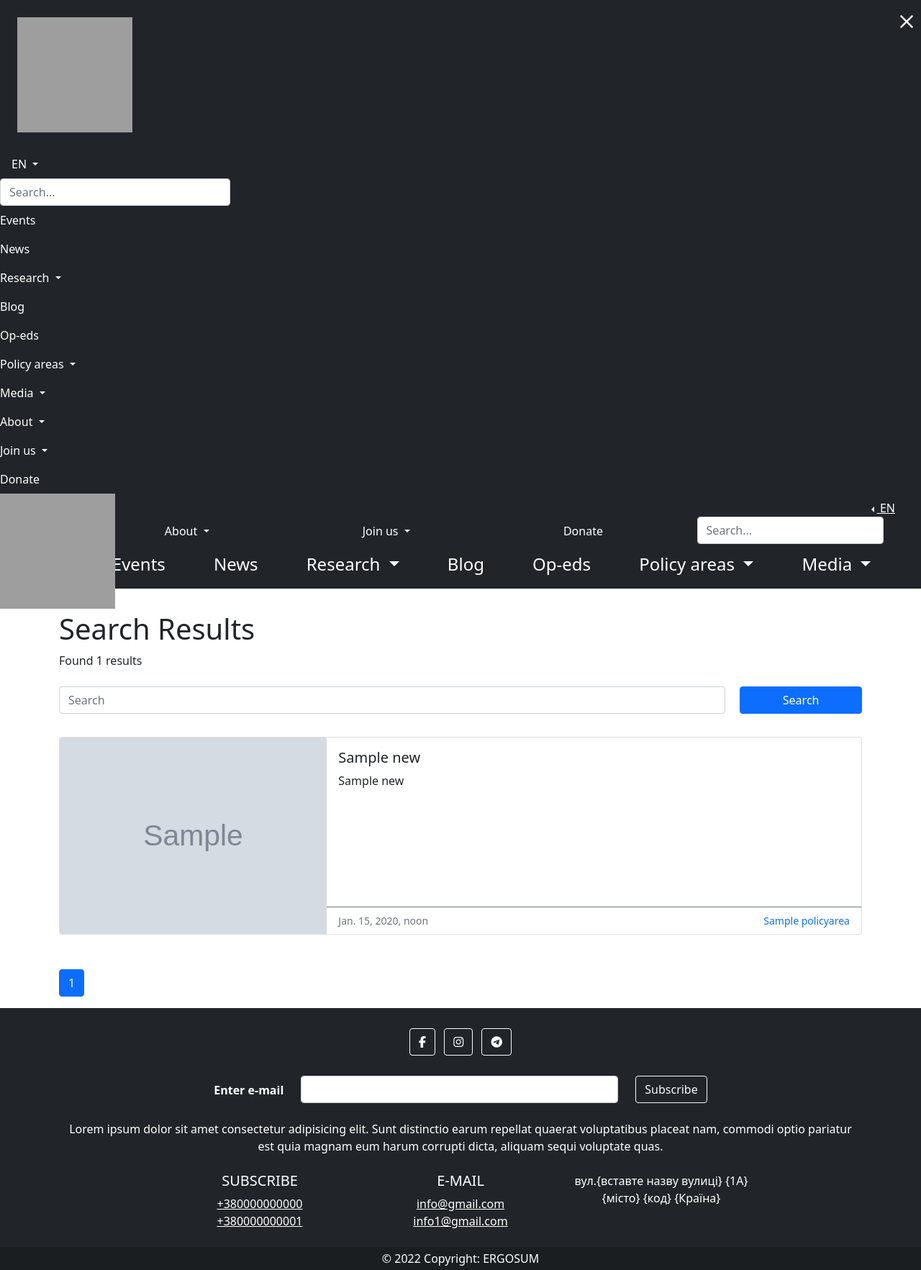
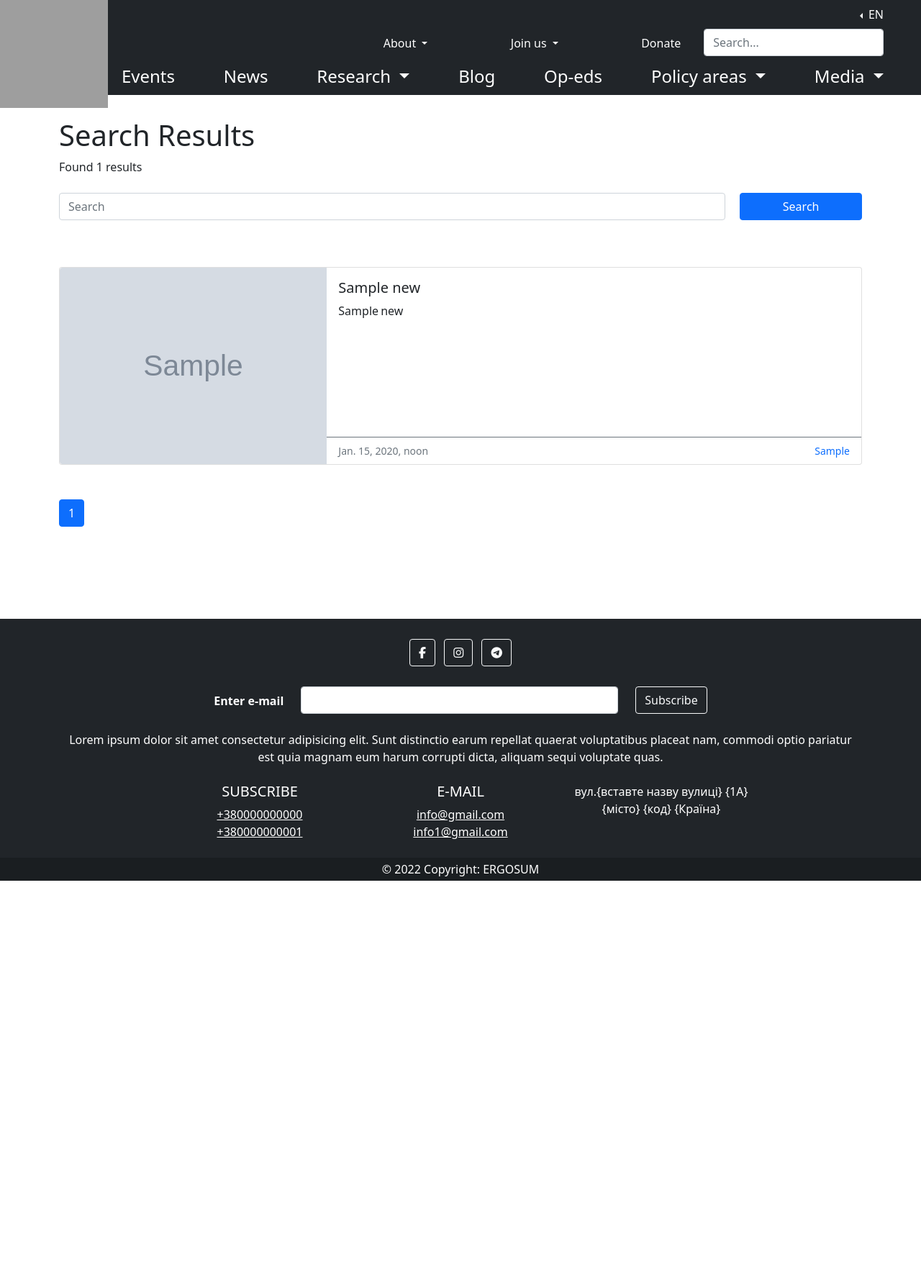
Before and after one commit to Ez4Real/infoBlog, a Django app: page /en/search/ in a window 1280 px wide. Shown: the whole page at 72% size. After the commit the page ends 1224 px from the top, so only its background shows below. Run offline with Django 4.2, Linux system fonts and the light colour scheme; tables that the repository leaves empty hold one stand-in row (values such as "Sample post"); grey boxes marked "Sample" are stand-in pictures; parts of the project's set-up code (start-up, migrations or seed data) failed here and were passed over; some libraries are stand-ins or nearby versions; grey boxes are pictures that could not be loaded.

Commit message:
fix text, cards

```diff
--- /dev/null
+++ b/blog/static/css/styles.css
@@ -0,0 +1,327 @@
+.sidebar-nav {
+    margin-top: 20px;
+    padding: 0;
+    list-style: none;
+}
+/* .main-header{
+    height: 200px;
+} */
+
+nav{
+    padding: 0px !important;
+}
+
+.nav-div{
+    padding-left: 0 px !important;
+
+}
+
+.header-nav-bar{
+    height: 224px;
+}
+
+.custom-font-size{
+    font-size: 25px;
+}
+
+.header-content{
+    margin: 0;
+    padding: 0;
+}
+
+.font-size-custom-navbar{
+    font-size: 25px;
+    margin-bottom: -20px;
+    margin-top: 45px;
+}
+
+.logo,
+.logo-side{
+    height: 155px;
+    width: 155px;
+}
+
+@media (max-width: 1440px) {
+    .logo,
+    .logo-side{
+        height: 150px;
+        width: 150px;
+    }
+
+
+    .lang_butt{
+        margin-left: 130px!important;
+        margin-top: -5px!important;
+        margin-bottom: -5px!important;
+    }
+}
+
+@media (max-width: 1024px) {
+    .fs-4{
+        font-size: calc(1.275rem + .1vw)!important;
+    }
+
+    .logo,
+    .logo-side{
+        height: 140px;
+        width: 140px;
+    }
+
+    .lang_butt{
+        margin-left: 110px!important;
+        margin-top: -5px!important;
+        margin-bottom: -5px!important;
+    }
+}
+
+@media (max-width: 991px) {
+
+    .fs-4{
+        font-size: 1rem!important
+    }
+
+    .text-cronis{
+        align-items: center!important;
+    }
+
+    .cronis-item-1{
+        text-align: center!important;
+        order: 1
+    }
+
+    .cronis-item-2{
+        text-align: center!important;
+        order: 0
+    }
+
+    .lang_butt{
+        justify-content: center!important;
+        margin-left: 0px!important;
+        margin-top: 0px!important;
+        margin-bottom: 0px!important;
+        order:1!important;
+    }
+
+    .logo-none{
+        visibility:hidden;
+    }
+
+    .side-navbar{
+    z-index: 1024;
+    }
+}
+
+@media (max-width: 425px) {
+    .card-video{
+        width:100%!important;
+    }
+    .logo,
+    .logo-side{
+        height: 100px;
+        width: 100px;
+    }
+}
+
+
+@media (max-width: 375px) {
+    .logo,
+    .logo-side{
+        height: 95px;
+        width: 95px;
+    }
+}
+
+@media (max-width: 320px) {
+    .logo,
+    .logo-side{
+        height: 85px;
+        width: 85px;
+    }
+}
+
+
+.testdiv{
+    width: 100px;
+    height: 100px;
+    background-color: red;
+}
+
+.ob-cover{
+    object-fit: cover;
+}
+
+.icon-bg-d{
+    height: 50px;
+    width: 50px;
+    background: #000;
+    border-radius: 50%;
+    /* margin-left: -20px; */
+}
+
+.cronis-nav-button-carousel {
+    margin-right: 35%;
+}
+
+.cronis-carousel-control-prev{
+    position: absolute;
+    left: -150px;
+}
+
+.cronis-carousel-control-next{
+    position: absolute;
+    left: 1250px;
+}
+
+.font-bold {
+  font-weight: bold;
+}
+
+footer{
+    margin-top: 10%;
+}
+
+.our-team-foto{
+    justify-content: center;
+}
+
+.join-us-foto{
+    height: 500px;
+    width: 100%;
+    position: relative;
+}
+.join-us-text{
+    position: absolute;
+}
+
+.card-foto{
+    height: 400px;
+}
+
+.body-cronis-post img{
+    display: block;
+    margin-left: auto;
+    margin-right: auto;
+}
+
+/*.beam-cronis{
+    height: 207px;
+}*/
+
+
+.lang_butt{
+    justify-content: flex-end;
+    margin-left: 130px;
+    margin-bottom: 25px;
+}
+
+* {
+  margin: 0;
+  padding: 0;
+  box-sizing: border-box;
+}
+
+body {
+  min-height: 100vh;
+  background-color: #fff;
+}
+
+.side-navbar {
+  width: 300px;
+  height: 100%;
+  position: fixed;
+  right: 0;
+  background-color: #100901;
+  visibility: hidden;
+  border-left: 1px solid rgba(0, 0, 0, 0.2);
+}
+
+.nav-link{
+  transition: all .3s ease;
+}
+.nav-link:hover{
+    color: #326aab !important;
+    transform: translate(0px,-7px);
+}
+
+.my-container {
+  transition: 0.4s;
+}
+
+.active-nav {
+  visibility: visible;
+}
+
+/* for main section */
+.active-cont {
+  margin-left: 250px;
+}
+
+.my-container input {
+  border-radius: 2rem;
+  padding: 2px 20px;
+}
+
+.close-sidebar{
+    cursor:pointer;
+    transition: box-shadow .15s ease-in-out;
+}
+
+.site-dark:after{
+  content: '';
+  position: absolute;
+  top: 0;
+  left: 0;
+  right: 0;
+  bottom: 0;
+  background: rgba(0,0,0,.5);
+  z-index: 2;
+}
+
+.card{
+    margin: 33px 0px;
+}
+
+.card > img {
+    height: 500px;
+}
+
+.card-donate {
+    max-width: 540px;
+    height: 105px;
+}
+
+.main-join-team {
+
+}
+
+.main-join-team * {
+    padding-top: 7px;
+}
+
+.checkbox-join-team {
+  margin: 10px auto;
+}
+
+.cronis-nav-anime1 a:hover{
+    color:black !important;
+}
+
+.special-link{
+    display:block;
+    text-decoration: none;
+    padding: 0.5rem 1rem;
+}
+
+.key-doc-link a{
+    text-decoration: none;
+    color: black;
+}
+
+.card-text{
+    text-align: justify;
+    word-spacing: -1px
+}
+
+/*footer{
+    margin-top: 0px;
+}*/
--- a/blog/urls.py
+++ b/blog/urls.py
@@ -31,9 +31,9 @@ urlpatterns = [
     path('join-us/join-team',
          views.join_team,
          name='join_team'),
-    path('join-us/volunteering',
-         views.volunteering,
-         name='volunteering'),
+    path('join-us/volunteer',
+         views.volunteer,
+         name='volunteer'),
 
     # Policy areas
     path('policy-areas/foreign-policy',
--- a/blog/views.py
+++ b/blog/views.py
@@ -82,7 +82,7 @@ def vision(request):
 '''\Donate views/'''
 def all_donate(request):
     return render(request,
-                  template_name='blog/donate/all_donate.html',
+                  template_name='blog/donate/all_donate(old).html',
                   context=get_static_page_context('Donate',
                                                    request)
                   )
@@ -104,9 +104,9 @@ def join_team(request):
                   context=context
                   )
 
-def volunteering(request):
+def volunteer(request):
     return render(request,
-                  template_name='blog/join_us/volunteering.html',
+                  template_name='blog/join_us/volunteer.html',
                   context=get_static_page_context('Volunteering',
                                                    request)
                   )
--- a/templates/blog/about/key_doc.html
+++ b/templates/blog/about/key_doc.html
@@ -5,9 +5,9 @@
 <div class="p-3"></div>
 <div class="container">
 
-    <div class="shadow p-3 mb-5 bg-body rounded w-100 text-center">
+    <div class="shadow p-3 mb-5 bg-body rounded w-100 text-center row row-cols-3">
 
-        <div class="text-center">
+        <div class="text-center col-lg-12">
             <h1> {% trans "Key Documents" %}</h1>
         </div>
 
--- a/templates/blog/about/mission.html
+++ b/templates/blog/about/mission.html
@@ -10,7 +10,7 @@
 <div class="p-3"></div>
 <div class="container">
     <div class="row row-cols-2">
-        <div class="col">
+        <div class="col card-text">
             <p>
                 {% if CURRENT_LANGUAGE == "uk" %}
 
--- a/templates/blog/about/vision.html
+++ b/templates/blog/about/vision.html
@@ -10,7 +10,7 @@
 <div class="p-3"></div>
 <div class="container">
     <div class="row row-cols-2">
-        <div class="col">
+        <div class="col card-text">
             <p>
                 {% if CURRENT_LANGUAGE == "uk" %}
 
--- a/templates/blog/base_generic.html
+++ b/templates/blog/base_generic.html
@@ -71,11 +71,11 @@
 </div>
 
 <header class="bg-dark text-white sticky-top">
-        <nav class="navbar navbar-expand-lg navbar-dark bg-dark ">
+        <nav class="navbar navbar-expand-lg navbar-dark bg-dark">
             <a class="navbar-brand position-absolute top-0 start-0 p-0" href="{% url 'homepage' %}">
                 <img class="logo" src="https://source.unsplash.com/featured/160x160">
             </a>
-            <div style="width: 150px;"></div>
+            <div style="width: 200px;"></div>
           <div class="d-flex align-items-end justify-content-end text-cronis w-100">
             <button class="navbar-toggler" type="button" id="menu-btn-open" style="margin:6%;">
               <span class="navbar-toggler-icon"></span>
--- a/templates/include/cards/card_big.html
+++ b/templates/include/cards/card_big.html
@@ -17,7 +17,7 @@
         </div>
         <div class="d-flex justify-content-between card-footer bg-transparent border-secondary">
             <small class="text-muted">{{ news.date_of_creation }}</small>
-            <small class="text-primary">{{ news.policy_area }}</small>
+            <small class="text-primary">{{ news.type }}</small>
         </div>
     </a>
 </div>
--- a/templates/include/cards/card_home_page.html
+++ b/templates/include/cards/card_home_page.html
@@ -28,7 +28,7 @@
             </div>
             <div class="d-flex justify-content-between card-footer bg-transparent border-secondary">
                 <small class="text-muted">{{ news.date_of_creation }}</small>
-                <small class="text-primary">{{ news.policy_areas }}</small>
+                <small class="text-primary">{{ news.type }}</small>
             </div>
         </div>
     </a>
--- a/templates/include/cards/card_small.html
+++ b/templates/include/cards/card_small.html
@@ -22,7 +22,7 @@
                 </div>
                 <div class="d-flex justify-content-between card-footer bg-transparent border-secondary">
                     <small class="text-muted">{{ news.date_of_creation }}</small>
-                    <small class="text-primary">{{ news.policy_area }}</small>
+                    <small class="text-primary">{{ news.type }}</small>
                 </div>
             </div>
         </div>
--- a/templates/include/header/header_bottom.html
+++ b/templates/include/header/header_bottom.html
@@ -1,5 +1,5 @@
 {% load i18n %}
-<ul class="navbar-nav sb-2 me-auto order-1 cronis-nav-anime col justify-content-around ">
+<ul class="navbar-nav sb-2 me-auto order-1 cronis-nav-anime col justify-content-between " style="padding-right:20px;">
     <li><a href="{% url 'events' %}" class="nav-link text-white">{% trans "Events" %}</a></li>
     <li><a href="{% url 'news' %}" class="nav-link text-white">{% trans "News" %}</a></li>
     <li class="nav-item dropdown ">
@@ -8,11 +8,10 @@
             {% trans "Research" %}
         </a>
         <ul class="dropdown-menu" aria-labelledby="navbarDropdownMenuLink">
-            <li><a class="dropdown-item" href="{% url 'analytics' %}">{% trans "Analytics" %}</a>
-            </li>
+            <li><a class="dropdown-item" href="{% url 'analytics' %}">{% trans "Analytics" %}</a></li>
+            <li><a class="dropdown-item" href="{% url 'opinion' %}">{% trans "Opinion" %}</a></li>
+            <li><a class="dropdown-item" href="{% url 'index_ergosum' %}">{% trans "Index ERGOSUM" %}</a></li>
             <li><a class="dropdown-item" href="{% url 'annual_report' %}">{% trans "Annual report" %}</a></li>
-            <li><a class="dropdown-item" href="{% url 'index_ergosum' %}">{% trans "Index ERGOSUM" %}</a></li>
-            <li><a class="dropdown-item" href="{% url 'opinion' %}">{% trans "Opinion" %}</a></li>
         </ul>
     </li>
     <li><a href="{% url 'blog' %}" class="nav-link text-white">{% trans "Blog" %}</a></li>
--- a/templates/include/header/header_top.html
+++ b/templates/include/header/header_top.html
@@ -1,5 +1,6 @@
 {% load i18n %}
-<ul class="navbar-nav sb-1 me-auto col order-2 justify-content-around" style="--bs-scroll-height: 100px;">
+<ul class="navbar-nav sb-1 me-auto col order-2 justify-content-between" style="--bs-scroll-height: 100px;">
+    <li class="col-sm-4"></li>
     <li class="nav-item dropdown ">
         <a class="nav-link dropdown-toggle text-white" href="#" id="navbarDropdownMenuLink"
            role="button" data-bs-toggle="dropdown" aria-expanded="false">
@@ -11,7 +12,7 @@
             <li><a class="dropdown-item" href="{% url 'key_documents' %}">{% trans "Key-documents" %}</a></li>
             <li><a class="dropdown-item" href="{% url 'team' %}">{% trans "Team" %}</a></li>
             <li><a class="dropdown-item" href="{% url 'general_members' %}">{% trans "General members" %}</a></li>
-            <li><a class="dropdown-item" href="{% url 'board' %}">{% trans "Board" %}</a></li>
+<!--            <li><a class="dropdown-item" href="{% url 'board' %}">{% trans "Board" %}</a></li>-->
         </ul>
     </li>
     <li class="nav-item dropdown ">
@@ -22,7 +23,7 @@
         <ul class="dropdown-menu" aria-labelledby="navbarDropdownMenuLink">
             <li><a class="dropdown-item" href="{% url 'join_team' %}">{% trans "Join team" %}</a>
             </li>
-            <li><a class="dropdown-item" href="{% url 'volunteering' %}">{% trans "Volunteering" %}</a>
+            <li><a class="dropdown-item" href="{% url 'volunteer' %}">{% trans "Volunteering" %}</a>
             </li>
         </ul>
     </li>
```
Also changed, not shown: blog/static/js/index.js (added, +40 -0 lines), templates/blog/donate/all_donate(old).html (+13 -4 lines), templates/include/cards_news.html (+5 -2 lines), templates/include/cards_policy_areas.html (+42 -32 lines), locale/uk/LC_MESSAGES/django.po, templates/blog/join_us/volunteer.html (renamed from templates/blog/join_us/volunteering.html).
